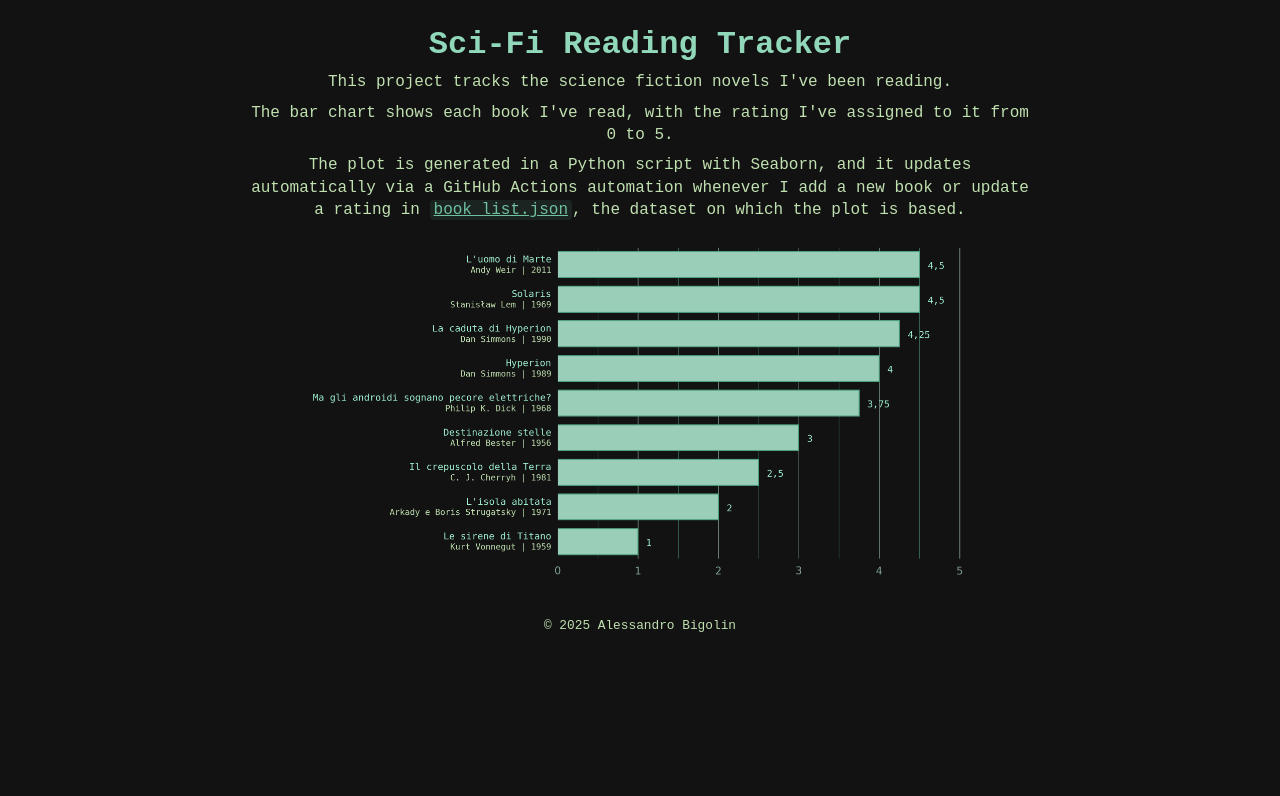
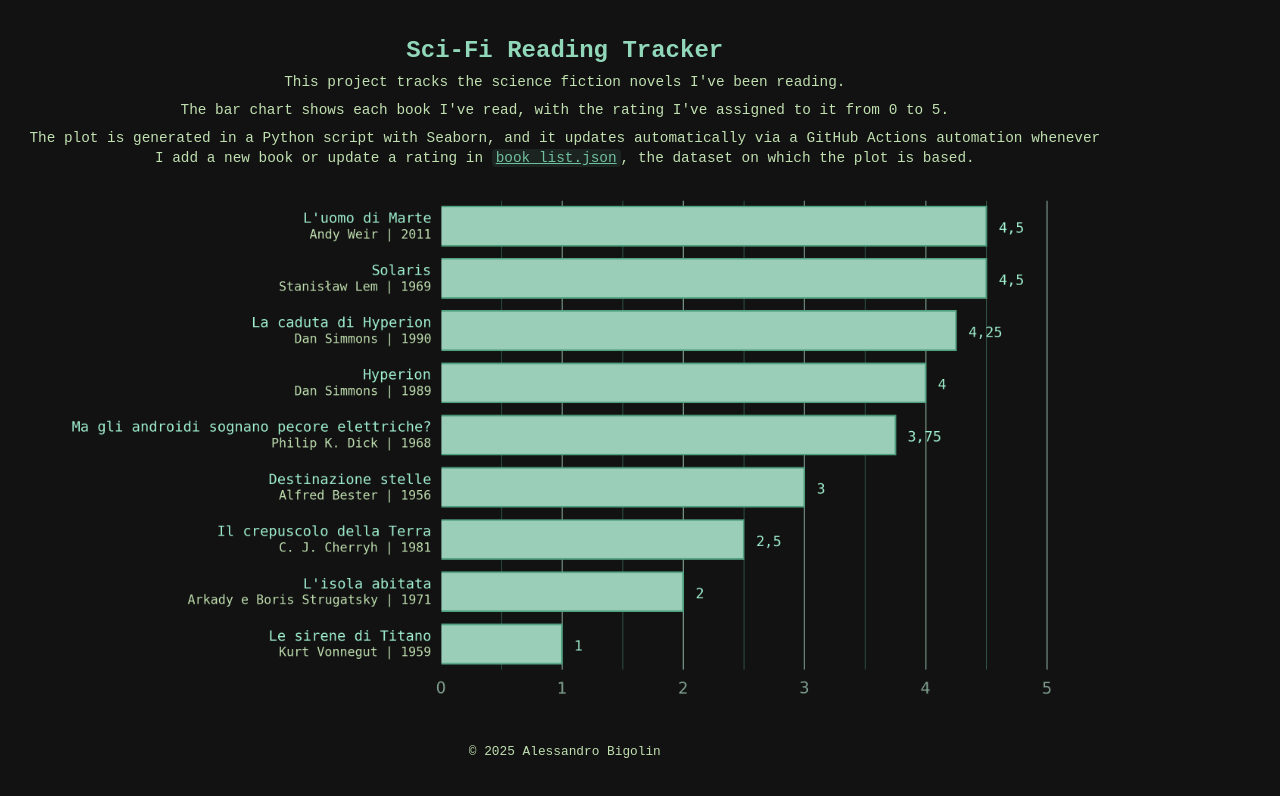
Before and after one commit to 4l3b/scifi_books, a plain HTML site: page docs/index.html in a window 1280 px wide. Drawn offline with Linux system fonts and the light colour scheme.

Commit message:
Update index.html

```diff
--- a/docs/index.html
+++ b/docs/index.html
@@ -62,7 +62,7 @@
       font-size: inherit;
     }
 
-    @media (max-width: 1150px) {
+    @media (max-width: 900px) {
       body {
         margin: 1rem;
         max-width: 100%;
@@ -75,6 +75,22 @@
       }
       .chart-container img {
         max-width: 100%;
+      }
+    }
+
+    @media (max-width: 1500px) {
+      body {
+        margin: 1rem;
+        max-width: 85%;
+      }
+      h1 {
+        font-size: 1.5rem;
+      }
+      p {
+        font-size: 0.9rem;
+      }
+      .chart-container img {
+        max-width: 95%;
       }
     }
   </style>
```
